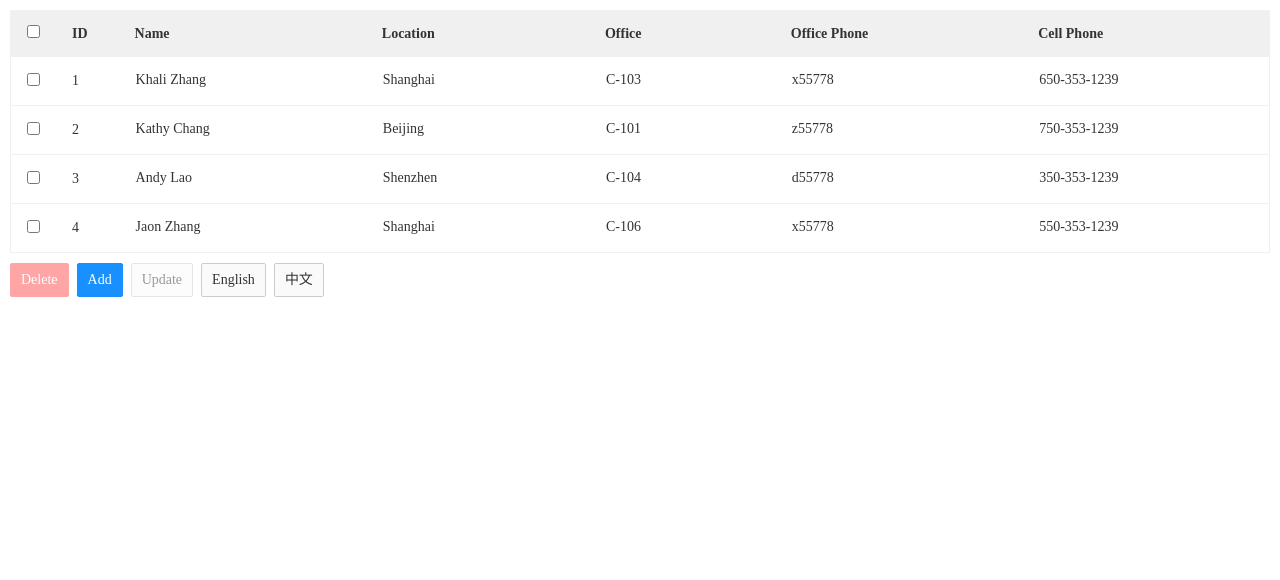
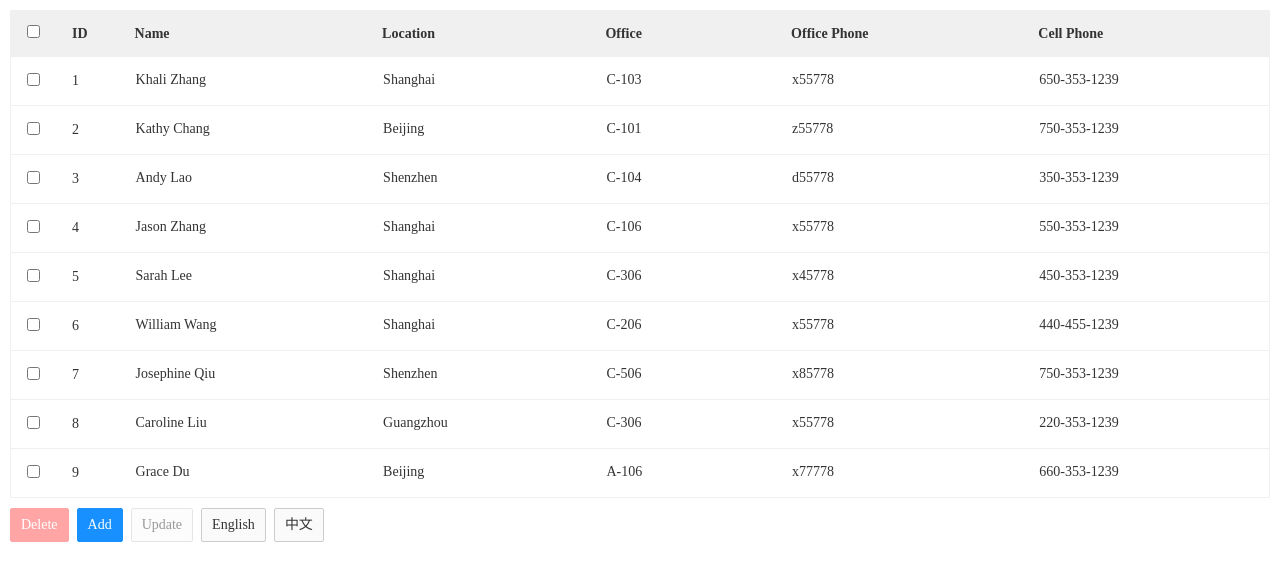
Before and after one commit to jzfed/datatable-i18n-react, a React (Create React App) app: page / in a window 1280 px wide. Shown: the top 580 px of the page. Built offline with nearby package versions, Linux system fonts and the light colour scheme.

Commit message:
Update readme and add more test data.

```diff
--- a/src/components/datatable/reducer.js
+++ b/src/components/datatable/reducer.js
@@ -5,7 +5,7 @@ import { dataIndex } from '../../dataIndex';
 
 const $$data = fromJS(data);
 
-let itemId = 5;
+let itemId = 10;
 
 export const reducer = (state = $$data, action) => {
     switch (action.type) {
--- a/src/data.js
+++ b/src/data.js
@@ -25,10 +25,50 @@ export const data = [
     },
     {
         id: 4,
-        name: 'Jaon Zhang',
+        name: 'Jason Zhang',
         location: 'Shanghai',
         office: 'C-106',
         officePhone: 'x55778',
         cellPhone: '550-353-1239',
     },
+    {
+        id: 5,
+        name: 'Sarah Lee',
+        location: 'Shanghai',
+        office: 'C-306',
+        officePhone: 'x45778',
+        cellPhone: '450-353-1239',
+    },
+    {
+        id: 6,
+        name: 'William Wang',
+        location: 'Shanghai',
+        office: 'C-206',
+        officePhone: 'x55778',
+        cellPhone: '440-455-1239',
+    },
+    {
+        id: 7,
+        name: 'Josephine Qiu',
+        location: 'Shenzhen',
+        office: 'C-506',
+        officePhone: 'x85778',
+        cellPhone: '750-353-1239',
+    },
+    {
+        id: 8,
+        name: 'Caroline Liu',
+        location: 'Guangzhou',
+        office: 'C-306',
+        officePhone: 'x55778',
+        cellPhone: '220-353-1239',
+    },
+    {
+        id: 9,
+        name: 'Grace Du',
+        location: 'Beijing',
+        office: 'A-106',
+        officePhone: 'x77778',
+        cellPhone: '660-353-1239',
+    },
 ]
```
Also changed, not shown: 1 other file (tests, documents, lock files or other folders).
